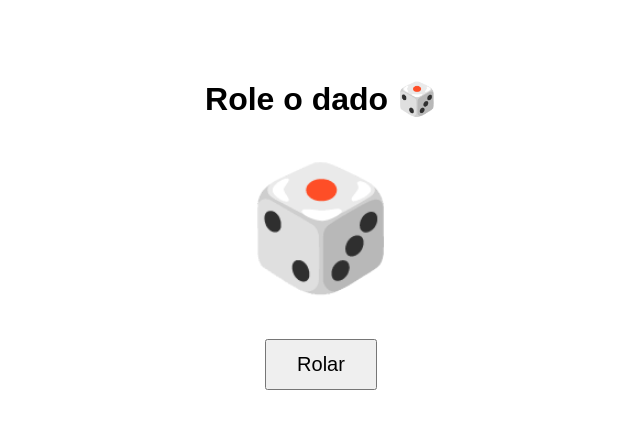
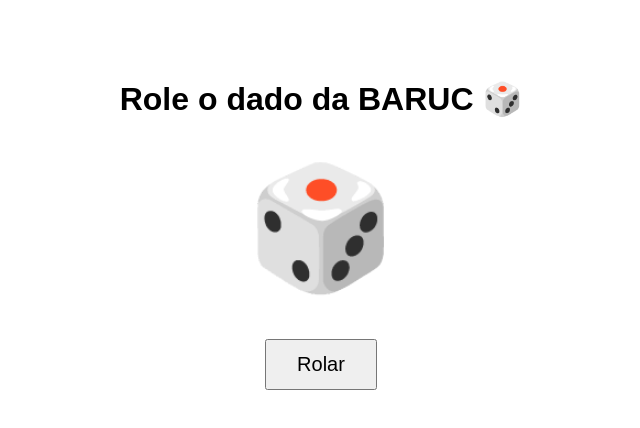
Before and after one commit to iurylm/dado-promocional, a plain HTML site: page index.html in a window 1280 px wide. Shown: the whole page, without its empty margins (319-959 px from the left). Drawn offline with Linux system fonts and the light colour scheme.

Commit message:
Update index.html

```diff
--- a/index.html
+++ b/index.html
@@ -31,7 +31,7 @@
 
 <body>
 
-<h1>Role o dado 🎲</h1>
+<h1>Role o dado da BARUC 🎲</h1>
 <div id="dado">🎲</div>
 <button id="botao" onclick="rolarDado()">Rolar</button>
 
```
